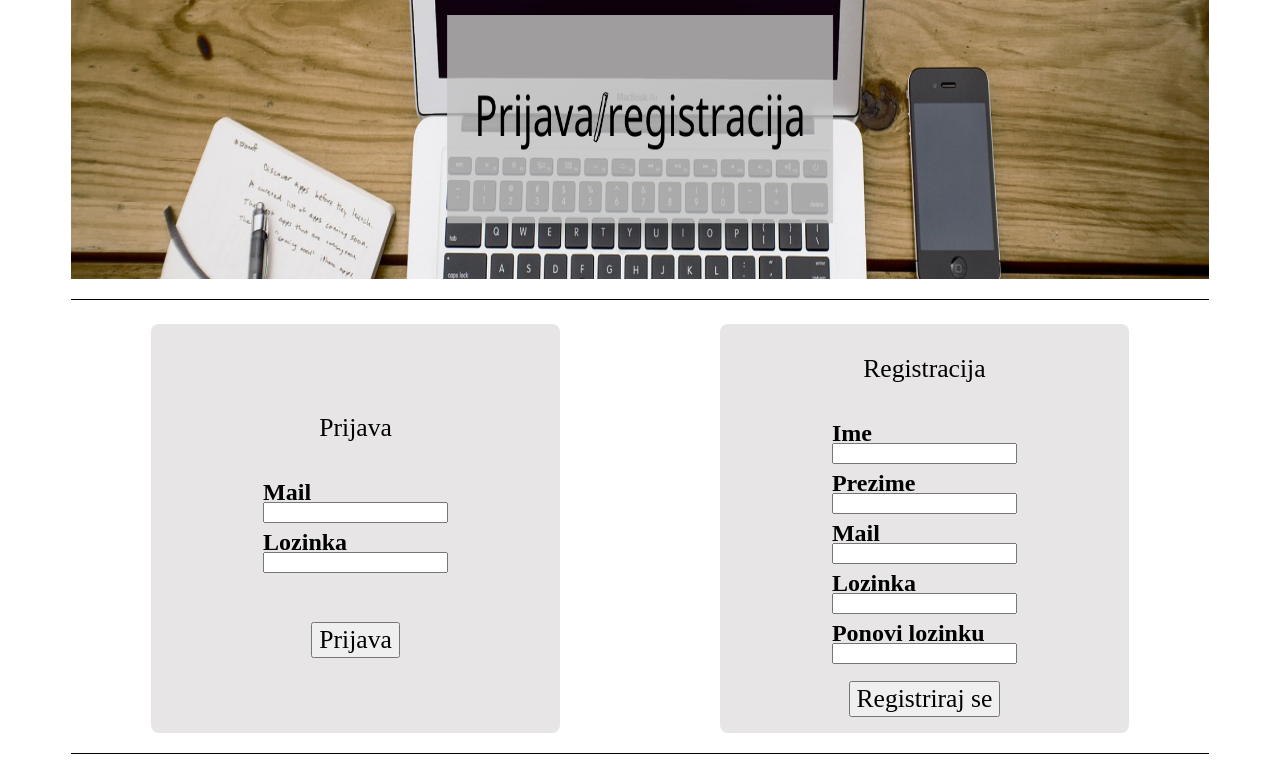
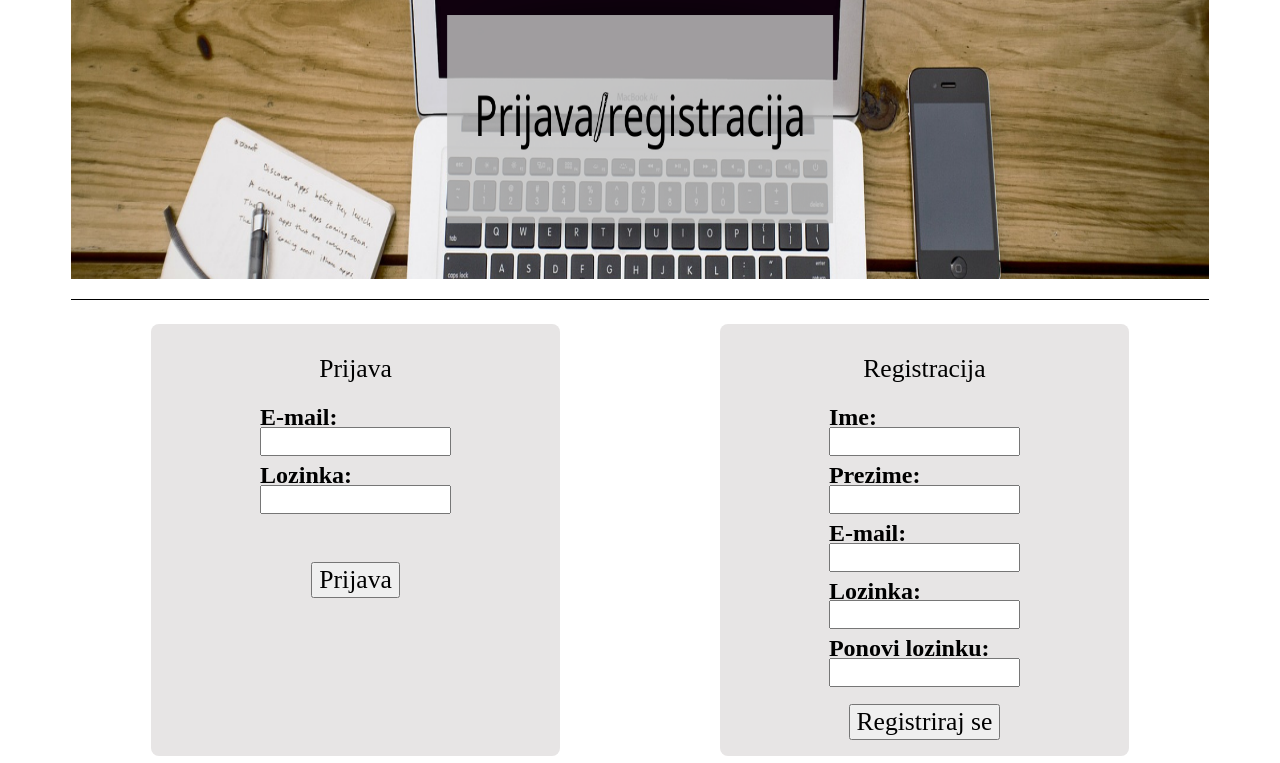
Before and after one commit to MartinaHuljaj/UdrugaIndigo, a Gatsby site: page /prijava in a window 1280 px wide. Shown: the part 189-952 px from the top of the page. Built offline with nearby package versions, Linux system fonts and the light colour scheme; Gatsby itself is replaced by a stand-in of ours; a web font is replaced by a local one.

Commit message:
male izmjene na prijavi css

```diff
--- a/src/components/Footer/style.module.css
+++ b/src/components/Footer/style.module.css
@@ -7,7 +7,6 @@
     font-size: 14px;
     font-family: 'Habibi';
     position:relative;
-
 }
 
 .footer .address {
--- a/src/components/Home/index.js
+++ b/src/components/Home/index.js
@@ -79,7 +79,6 @@ query {
             )
           })}
         </div>
-      {/* Dodaj novosti! */}
 
     </section>
     <section>
--- a/src/components/PrijavaRegistracija/index.js
+++ b/src/components/PrijavaRegistracija/index.js
@@ -48,13 +48,13 @@ const PrijavaRegistracija=()=>{
                     <p className={styles.p}>Prijava</p>
                     <div>
                         <label htmlFor="username" className={styles.label}>
-                        Mail
+                        E-mail:
                         </label>
                         <input name="username" onChange={e => setUserName(e.target.value)} className={styles.input}/>
                     </div>
                     <div>
                         <label htmlFor="password" className={styles.label}>
-                        Lozinka
+                        Lozinka:
                         </label>
                         <input name="password" type="password" onChange={e => setPassword(e.target.value)} className={styles.input} />
                     </div>
@@ -66,37 +66,36 @@ const PrijavaRegistracija=()=>{
 
                 <section className={styles.register}>
                     <p className={styles.p}>Registracija</p>
-
                     <div>
                         <label className={styles.label}>
-                            Ime
+                            Ime:
                             <input type="text" className={styles.input} required />
                         </label>
                     </div>
 
                     <div>
                         <label className={styles.label}>
-                            Prezime
+                            Prezime:
                             <input type="text" className={styles.input} required />
                         </label>
                     </div>
 
                     <div>
                         <label className={styles.label}>
-                            Mail
+                            E-mail:
                             <input type="email" id="mail" className={styles.input} required/>
                         </label>
                     </div>
                     <div>
                         <label className={styles.label}>
-                            Lozinka
+                            Lozinka:
                             <input type="password" id="lozinka" className={styles.input} required />
                             </label>
                     </div>
 
                     <div>
                         <label className={styles.label}>
-                            Ponovi lozinku
+                            Ponovi lozinku:
                             <input type="password" className={styles.input} required />
                         </label>
                     </div>
--- a/src/components/PrijavaRegistracija/style.module.css
+++ b/src/components/PrijavaRegistracija/style.module.css
@@ -14,19 +14,18 @@
     display:flex;
     flex-flow: column wrap;
     align-items: center;
-    justify-content: center;
+    justify-content: flex-start;
     line-height: 3vw;
     background-color: #E7E5E5;
     border-radius: 8px;
     margin:20px 7%;
-
 }
 .register{
     flex:50%;
     display:flex;
     flex-flow: column wrap;
     align-items: center;
-    justify-content: center;
+    justify-content: flex-start;
     line-height: 3vw;
     background-color: #E7E5E5;
     margin: 20px 7%;
@@ -35,31 +34,33 @@
 
 .input{
     display: flex;
-    align-items:flex-start;
     margin-top: -5%;
+    padding: 5px;
 }
 .p{
+    display: flex;
     font-family: 'Habibi';
     font-size:2vw;
+    margin-bottom:10px;
 }
 
 .label{
     display: flex;
     flex-flow: column wrap;
-    align-items:flex-start;
     font-size:x-large;
     font-weight: bold;
     font-family:'Habibi';
 }
 .button{
-    display: block;
-    width:auto;
     text-align: left;
     margin-top: 4%;
     margin-bottom: 4%;
     font-size:2vw;
     font-family:'Habibi';
-
+    transition-duration: 0.5s;
+}
+.button:hover{
+    background-color: lightgreen;
 }
 @media screen and (max-width: 1100px){
     .label {
@@ -69,5 +70,7 @@
     .input{
         margin: auto;
     }
-
+    .forme{
+        display: block;
+    }
 }
```
Also changed, not shown: src/components/ContactForm/style.module.css (+0 -7 lines).
